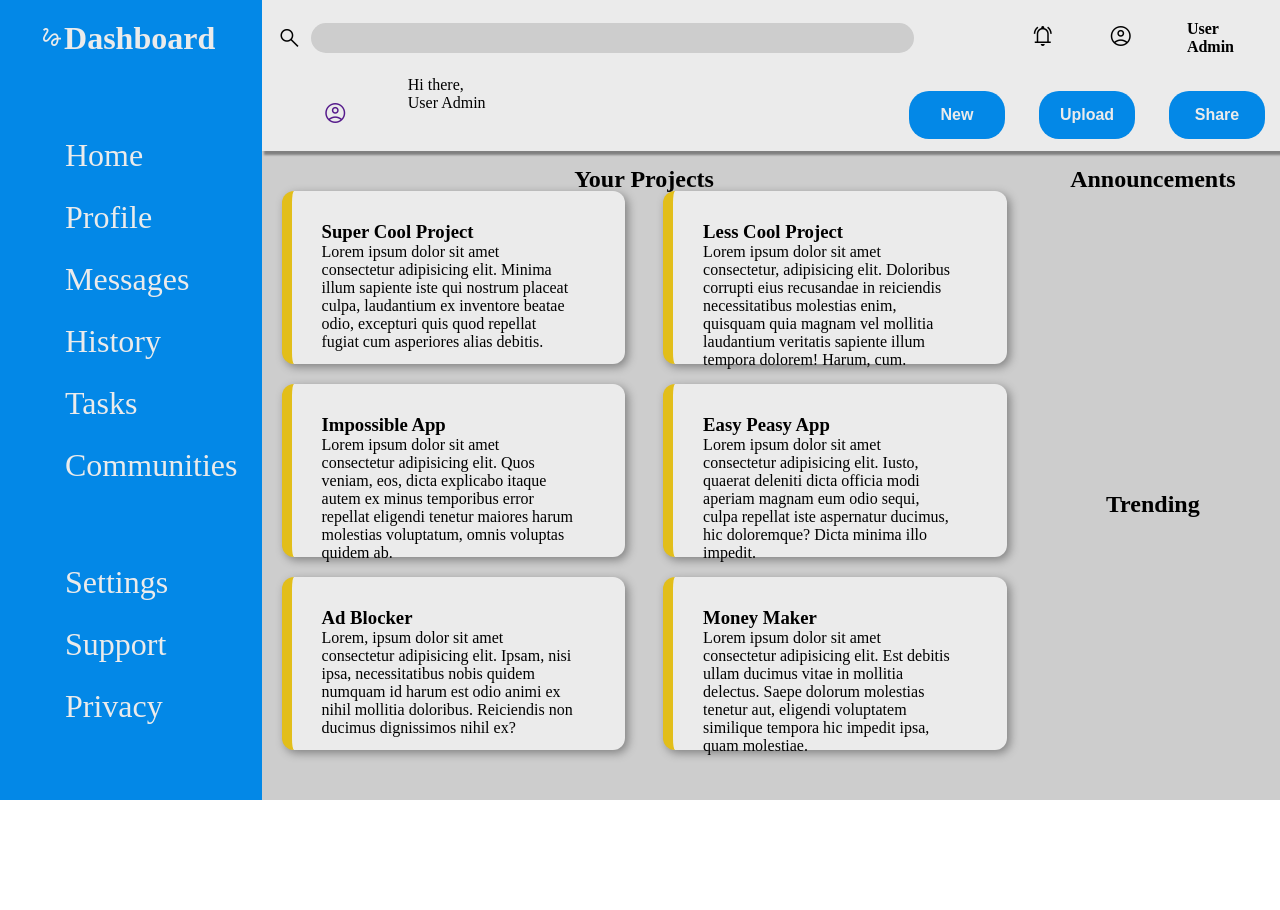
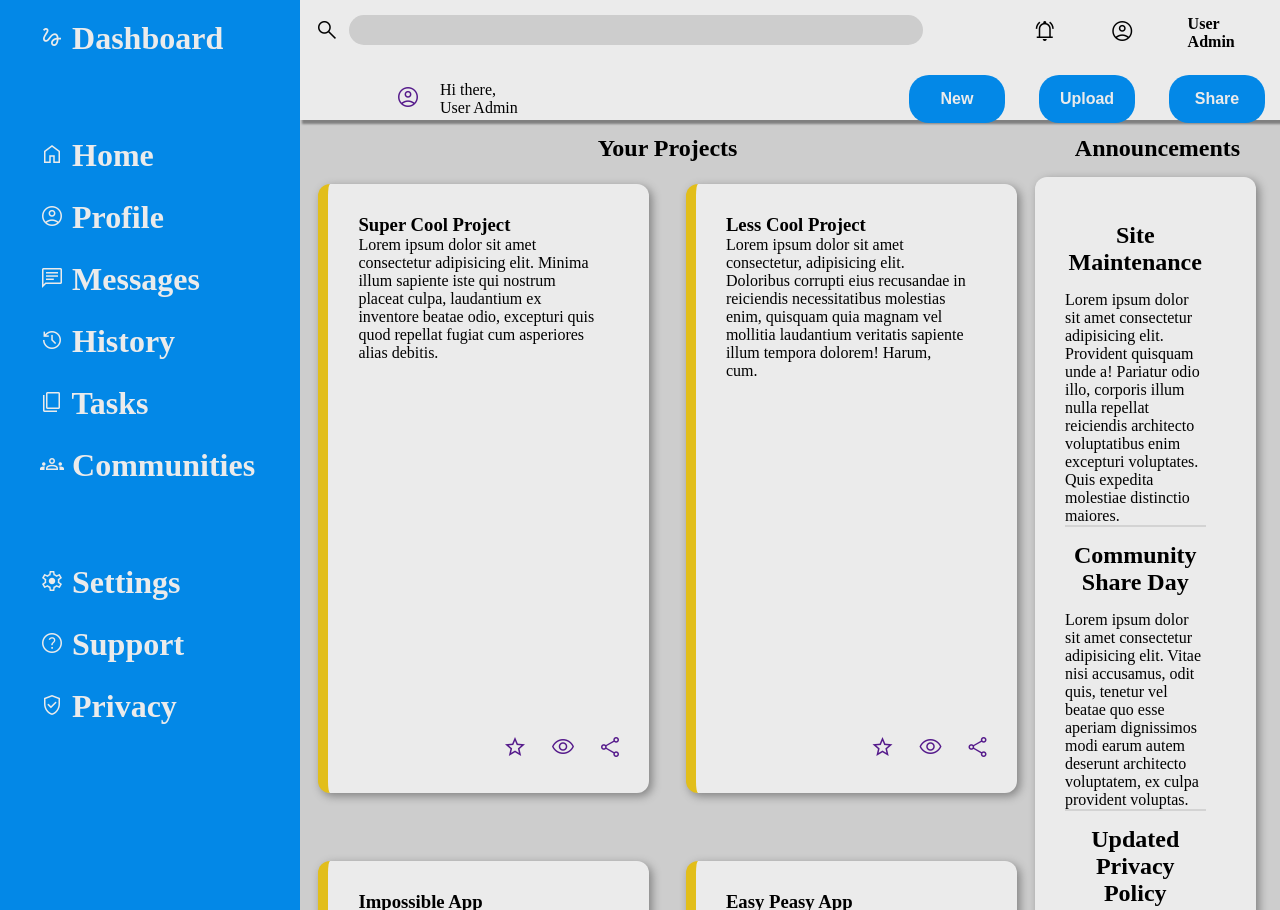
Before and after one commit to PBJTP/admin-dashboard, a plain HTML site: page index.html in a window 1280 px wide. Shown: the top 910 px of the page. Before the commit the page ends 800 px from the top, so only its background shows below. Drawn offline with nearby package versions, Linux system fonts and the light colour scheme.

Commit message:
Add icons, add right side style

```diff
--- a/index.html
+++ b/index.html
@@ -33,19 +33,19 @@
         </div>
     </div>
     <div class="dashboard">
-        <h1 class="logo"><span class="material-symbols-outlined">gesture</span>Dashboard</h1>
+        <h1 class="logo"><span class="material-symbols-outlined">gesture</span> Dashboard</h1>
         <ul>
-            <li>Home</li>
-            <li>Profile</li>
-            <li>Messages</li>
-            <li>History</li>
-            <li>Tasks</li>
-            <li>Communities</li>
+            <li><a href=""><span class="material-symbols-outlined">home</span> Home</a></li>
+            <li><a href=""><span class="material-symbols-outlined">account_circle</span> Profile</a></li>
+            <li><a href=""><span class="material-symbols-outlined">chat</span> Messages</a></li>
+            <li><a href=""><span class="material-symbols-outlined">history</span> History</a></li>
+            <li><a href=""><span class="material-symbols-outlined">content_copy</span> Tasks</a></li>
+            <li><a href=""><span class="material-symbols-outlined">groups</span> Communities</a></li>
         </ul>
         <ul>
-            <li>Settings</li>
-            <li>Support</li>
-            <li>Privacy</li>
+            <li><a href=""><span class="material-symbols-outlined">settings</span> Settings</a></li>
+            <li><a href=""><span class="material-symbols-outlined">help</span> Support</a></li>
+            <li><a href=""><span class="material-symbols-outlined">verified_user</span> Privacy</a></li>
         </ul>
     </div>
     <div class="content">
@@ -55,35 +55,77 @@
                 <div class="card">
                     <h3>Super Cool Project</h3>
                     <p>Lorem ipsum dolor sit amet consectetur adipisicing elit. Minima illum sapiente iste qui nostrum placeat culpa, laudantium ex inventore beatae odio, excepturi quis quod repellat fugiat cum asperiores alias debitis.</p>
+                    <div class="card-buttons">
+                        <a href=""><span class="material-symbols-outlined">star</span></a>
+                        <a href=""><span class="material-symbols-outlined">visibility</span></a>
+                        <a href=""><span class="material-symbols-outlined">share</span></a>
+                    </div>
                 </div>
                 <div class="card">
                     <h3>Less Cool Project</h3>
                     <p>Lorem ipsum dolor sit amet consectetur, adipisicing elit. Doloribus corrupti eius recusandae in reiciendis necessitatibus molestias enim, quisquam quia magnam vel mollitia laudantium veritatis sapiente illum tempora dolorem! Harum, cum.</p>
+                    <div class="card-buttons">
+                        <a href=""><span class="material-symbols-outlined">star</span></a>
+                        <a href=""><span class="material-symbols-outlined">visibility</span></a>
+                        <a href=""><span class="material-symbols-outlined">share</span></a>
+                    </div>
                 </div>
                 <div class="card">
                     <h3>Impossible App</h3>
                     <p>Lorem ipsum dolor sit amet consectetur adipisicing elit. Quos veniam, eos, dicta explicabo itaque autem ex minus temporibus error repellat eligendi tenetur maiores harum molestias voluptatum, omnis voluptas quidem ab.</p>
+                    <div class="card-buttons">
+                        <a href=""><span class="material-symbols-outlined">star</span></a>
+                        <a href=""><span class="material-symbols-outlined">visibility</span></a>
+                        <a href=""><span class="material-symbols-outlined">share</span></a>
+                    </div>
                 </div>
                 <div class="card">
                     <h3>Easy Peasy App</h3>
                     <p>Lorem ipsum dolor sit amet consectetur adipisicing elit. Iusto, quaerat deleniti dicta officia modi aperiam magnam eum odio sequi, culpa repellat iste aspernatur ducimus, hic doloremque? Dicta minima illo impedit.</p>
+                    <div class="card-buttons">
+                        <a href=""><span class="material-symbols-outlined">star</span></a>
+                        <a href=""><span class="material-symbols-outlined">visibility</span></a>
+                        <a href=""><span class="material-symbols-outlined">share</span></a>
+                    </div>
                 </div>
                 <div class="card">
                     <h3>Ad Blocker</h3>
                     <p>Lorem, ipsum dolor sit amet consectetur adipisicing elit. Ipsam, nisi ipsa, necessitatibus nobis quidem numquam id harum est odio animi ex nihil mollitia doloribus. Reiciendis non ducimus dignissimos nihil ex?</p>
+                    <div class="card-buttons">
+                        <a href=""><span class="material-symbols-outlined">star</span></a>
+                        <a href=""><span class="material-symbols-outlined">visibility</span></a>
+                        <a href=""><span class="material-symbols-outlined">share</span></a>
+                    </div>
                 </div>
                 <div class="card">
                     <h3>Money Maker</h3>
                     <p>Lorem ipsum dolor sit amet consectetur adipisicing elit. Est debitis ullam ducimus vitae in mollitia delectus. Saepe dolorum molestias tenetur aut, eligendi voluptatem similique tempora hic impedit ipsa, quam molestiae.</p>
+                    <div class="card-buttons">
+                        <a href=""><span class="material-symbols-outlined">star</span></a>
+                        <a href=""><span class="material-symbols-outlined">visibility</span></a>
+                        <a href=""><span class="material-symbols-outlined">share</span></a>
+                    </div>
                 </div>
             </div>
         </div>
         <div class="announcements">
             <h2>Announcements</h2>
-
+            <div class="announcecontainer">
+                <h2>Site Maintenance</h2>
+                <p>Lorem ipsum dolor sit amet consectetur adipisicing elit. Provident quisquam unde a! Pariatur odio illo, corporis illum nulla repellat reiciendis architecto voluptatibus enim excepturi voluptates. Quis expedita molestiae distinctio maiores.</p>
+                <div class="line"></div>
+                <h2>Community Share Day</h2>
+                <p>Lorem ipsum dolor sit amet consectetur adipisicing elit. Vitae nisi accusamus, odit quis, tenetur vel beatae quo esse aperiam dignissimos modi earum autem deserunt architecto voluptatem, ex culpa provident voluptas.</p>
+                <div class="line"></div>
+                <h2>Updated Privacy Policy</h2>
+                <p>Lorem ipsum dolor sit amet consectetur adipisicing elit. Asperiores, itaque. Alias accusantium nemo, repellendus dignissimos esse incidunt corporis error quaerat hic eos aliquid assumenda, eum architecto blanditiis cumque ut atque.</p>
+            </div>
         </div>
         <div class="trending">
             <h2>Trending</h2>
+            <div class="trendcontainer">
+
+            </div>
         </div>
     </div>
 </body>
--- a/styles.css
+++ b/styles.css
@@ -12,9 +12,13 @@
   'opsz' 48
 }
 
+a {
+    text-decoration: none;
+}
+
 body {
     display: grid;
-    grid-template: minmax(60px, 80px) minmax(60px, 80px) 10fr / 1fr 4fr;
+    grid-template: minmax(60px, 80px) minmax(60px, 80px) 10fr / minmax(200px, 300px) 4fr;
     height: 100vh;
 }
 
@@ -66,8 +70,10 @@ body {
 }
 
 .nav .profilepic {
-    justify-self: center;
+    padding-right: 10px;
+    justify-self: right;
     align-self: center;
+
 }
 
 .nav-right {
@@ -86,9 +92,20 @@ body {
     border-radius: 20px;
 }
 
+.nav-left {
+    align-self: center;
+}
+
 .dashboard {
     background-color: #0388e7;
     grid-row: 1 / 4;
+    font-size: 1rem;
+    font-weight: bold;
+}
+
+.dashboard a,
+.dashboard a:visited {
+    color:rgb(235, 235, 235)
 }
 
 .logo {
@@ -106,7 +123,7 @@ body {
     color: rgb(235, 235, 235);
     list-style: none;
     font-size: 2em;
-    margin: 25px;
+    margin: 25px 0 25px 0;
 }
 
 .content {
@@ -133,13 +150,33 @@ body {
     justify-items: center;
 }
 
-.card {
+.card,
+.announcecontainer,
+.trendcontainer {
+    position: relative;
     background-color: rgb(235, 235, 235);
     width: 90%;
     height: 90%;
-    border-left: solid rgb(226, 190, 26) 10px;
     border-radius: 12px;
     box-shadow: 3px 3px 10px gray;
     padding: 30px 50px 15px 30px;
+}
+
+.card {
+    border-left: solid rgb(226, 190, 26) 10px;
+}
+
+.card .card-buttons {
+    position: absolute;
+    bottom: 5%;
+    right: 5%;
+}
+.card-buttons a {
+    padding: 10px;
+}
+
+.line {
+    width: 100%;
+    border: solid 1px lightgray;
 
 }
```
